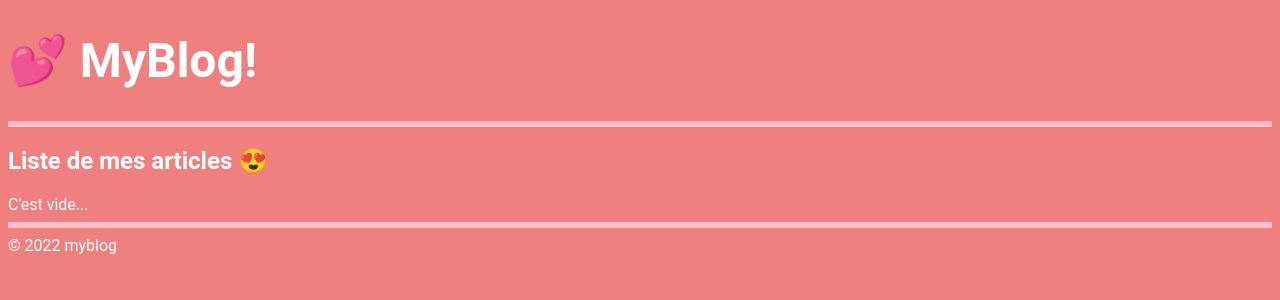
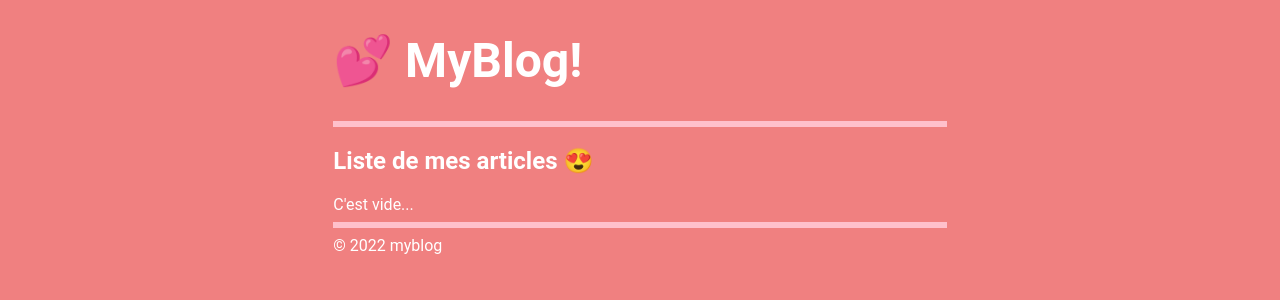
Before and after one commit to teegre/CDA22075_keynote, a Django app: page / in a window 1280 px wide. Shown: the top 300 px of the page. Run offline with Django 4.2, Linux system fonts and the light colour scheme; data that the repository does not hold is empty.

Commit message:
minor adjustments #2

```diff
--- a/article.html
+++ b/article.html
@@ -514,6 +514,8 @@ html {
   font-family: Roboto, sans-serif;
   background: lightcoral;
   color: white;
+  max-width: 70ch;
+  margin: auto;
 }
 
 hr {
--- a/blog_app/myblog/blog/static/blog/css/styles.css
+++ b/blog_app/myblog/blog/static/blog/css/styles.css
@@ -2,6 +2,8 @@ html {
   font-family: Roboto, sans-serif;
   background: lightcoral;
   color: white;
+  max-width: 70ch;
+  margin: auto;
 }
 
 hr {
```
Also changed, not shown: article.md (+2 -0 lines), README.md.
